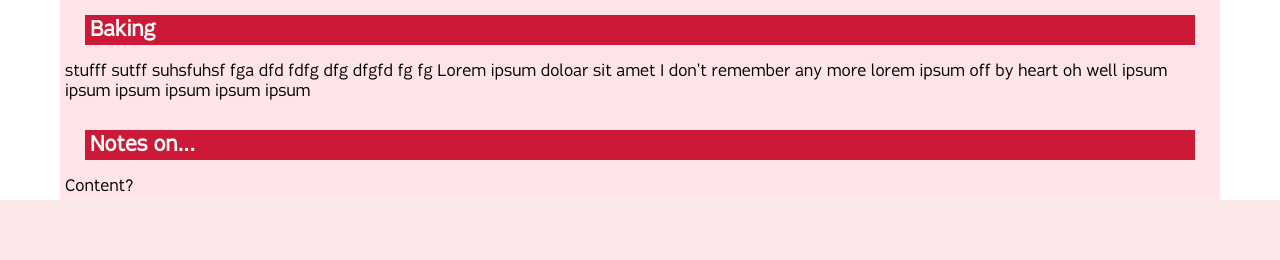
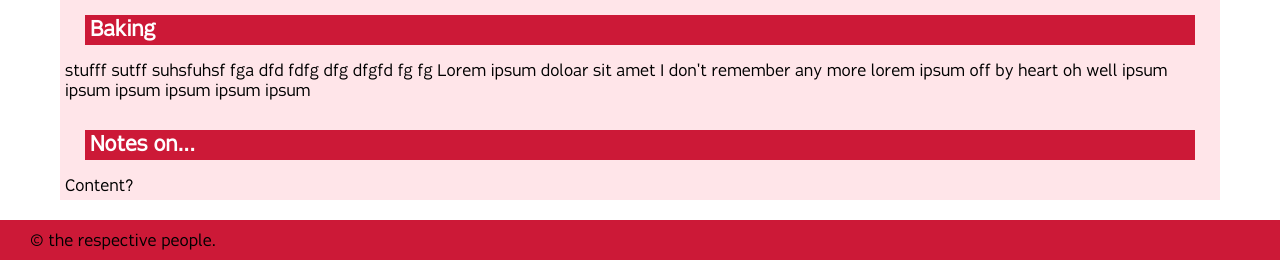
Before and after one commit to SpangleLabs/New_website, a PHP site: page / in a window 1280 px wide. Shown: the part 1421-1681 px from the top of the page. Before the commit the page ends 1621 px from the top, so only its background shows below. Run offline with PHP 8.4, Linux system fonts and the light colour scheme.

Commit message:
added a footer.

```diff
--- a/index.php
+++ b/index.php
@@ -67,6 +67,10 @@ Content?
 </div>
 
 </div>
+<div id="footer">
+&copy; the respective people.
+
+</div>
 
 </body>
 </html>
--- a/style.css
+++ b/style.css
@@ -153,3 +153,13 @@ margin: 0px;
 padding: 0px;
 padding-left: -5px;
 }
+
+#footer {
+background-color: #CC1937;
+width: 100%;
+margin-top: 20px;
+padding: 10px;
+padding-left: 30px;
+
+
+}
```
